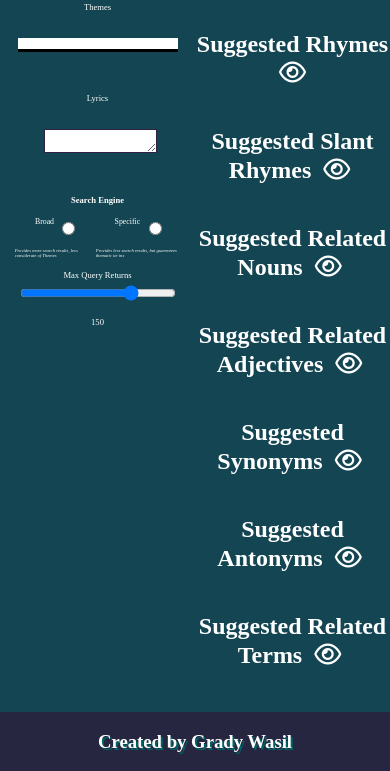
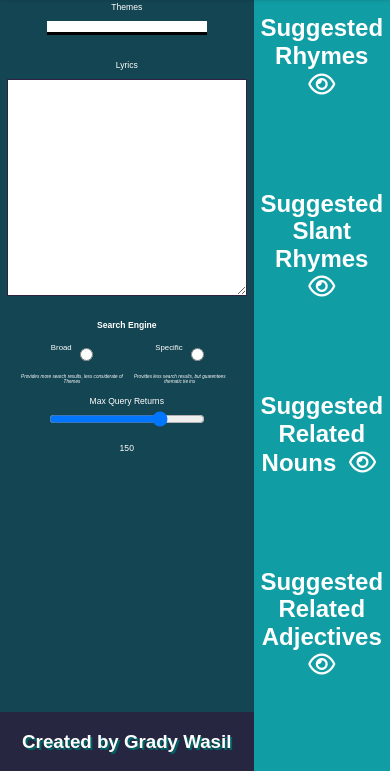
Before and after one commit to Arrangedgodly/rhymebook, a website built with webpack: page src/index.html in a window 390 px wide. Shown: the part 73-844 px from the top of the page. Built offline with nearby package versions, Linux system fonts and the light colour scheme; a web font is replaced by a local one.

Commit message:
refactor: changing more features but its a little broken still. no mobile compatibility

```diff
--- a/src/blocks/footer.css
+++ b/src/blocks/footer.css
@@ -6,7 +6,9 @@
   bottom: 0;
   left: 0;
   height: 7vh;
-  width: 100%;
+  width: 65vw;
+  position: fixed;
+  z-index: 0;
 }
 
 .footer-text {
--- a/src/blocks/form.css
+++ b/src/blocks/form.css
@@ -3,7 +3,10 @@
   flex-direction: column;
   justify-content: center;
   align-items: center;
-  width: 50vw;
+  width: 65vw;
+  height: auto;
+  position: relative;
+  z-index: 1;
 }
 
 .form-engine {
@@ -42,7 +45,7 @@
 
 .form-input {
   width: 40vw;
-  margin: 3vh auto;
+  margin: 1vh auto;
   font-size: 2vw;
   border-color: #312244;
 }
@@ -61,6 +64,7 @@
   color: #fff;
   margin: .5vh auto;
   font-style: italic;
+  text-align: center;
 }
 
 .form-input-title {
@@ -69,7 +73,7 @@
 }
 
 .form-input-body {
-  height: 100%;
-  width: 100%;
+  height: 25vh;
+  width: 60vw;
   text-align: center;
 }
--- a/src/blocks/header.css
+++ b/src/blocks/header.css
@@ -3,6 +3,9 @@
   justify-content: center;
   background-color: #272640;
   height: 8vh;
+  box-shadow: 0px 2px 5px rgba(0, 0, 0, 0.8);
+  position: relative;
+  z-index: 2;
 }
 
 .header-title {
--- a/src/blocks/results.css
+++ b/src/blocks/results.css
@@ -1,6 +1,12 @@
 .results {
-    width: 50vw;
-    position: fixed;
+    width: 35vw;
+    height: 92vh;
+    position: absolute;
     right: 0;
-    top: 10vh;
+    top: 8vh;
+    z-index: 1;
+    overflow-y: scroll;
+    overflow-x: hidden;
+    scrollbar-width: none;
+    background-color: #119da4;
 }
--- a/src/blocks/rhyme.css
+++ b/src/blocks/rhyme.css
@@ -1,7 +1,7 @@
 .rhyme {
   list-style: none;
-  font-size: 1vw;
-  margin: .8vh 0;
+  font-size: .7vw;
+  margin: .5vh 0;
   color: #fff;
   overflow: hidden;
   text-overflow: ellipsis;
--- a/src/blocks/rhymes.css
+++ b/src/blocks/rhymes.css
@@ -5,8 +5,10 @@
 
 .rhymes {
   display: grid;
-  width: 95vw;
-  grid-template-columns: repeat(13, 1fr);
+  width: 95%;
+  grid-template-columns: repeat(6, 1fr);
+  margin: .5vh auto;
+  padding: 3vh;
 }
 
 .rhymes-hidden {
@@ -15,12 +17,12 @@
 
 @media screen and (max-width: 1280px) {
   .rhymes {
-    grid-template-columns: repeat(10, 1fr);
+    grid-template-columns: repeat(4, 1fr);
   }
 }
 
 @media screen and (max-width: 720px) {
   .rhymes {
-    grid-template-columns: repeat(5, 1fr);
+    grid-template-columns: repeat(2, 1fr);
   }
 }
--- a/src/index.css
+++ b/src/index.css
@@ -1,3 +1,4 @@
+@import url('https://fonts.googleapis.com/css2?family=Reem+Kufi+Fun&display=swap');
 @import url("./normalize.css");
 @import url("./blocks/header.css");
 @import url("./blocks/page.css");
@@ -10,4 +11,11 @@
 
 html {
   background-color: #144552;
+  font-family: 'Reem Kufi Fun', sans-serif;
+  -ms-overflow-style: none;
+  scrollbar-width: none;
 }
+
+::-webkit-scrollbar {
+  display: none;
+}
```
